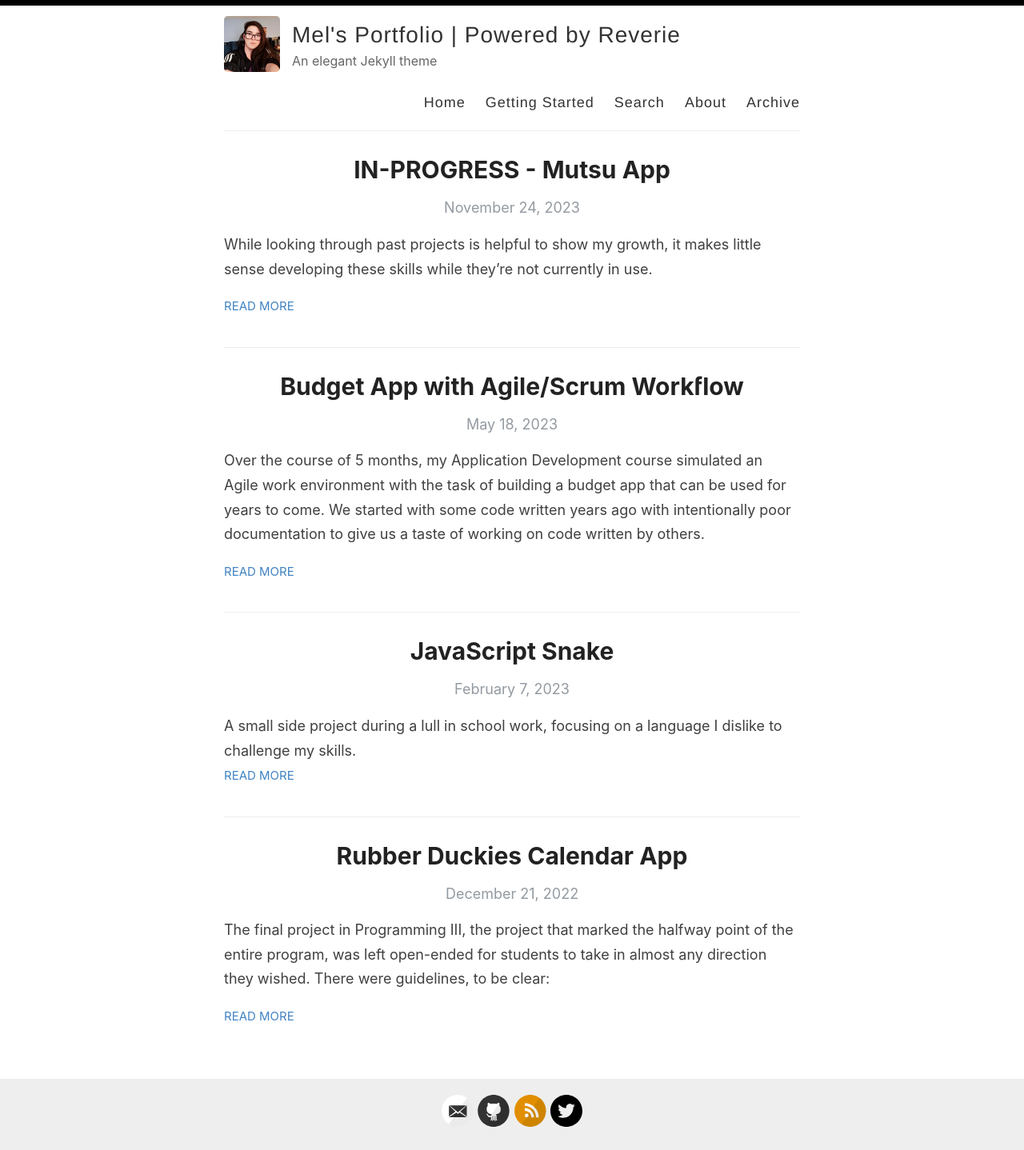
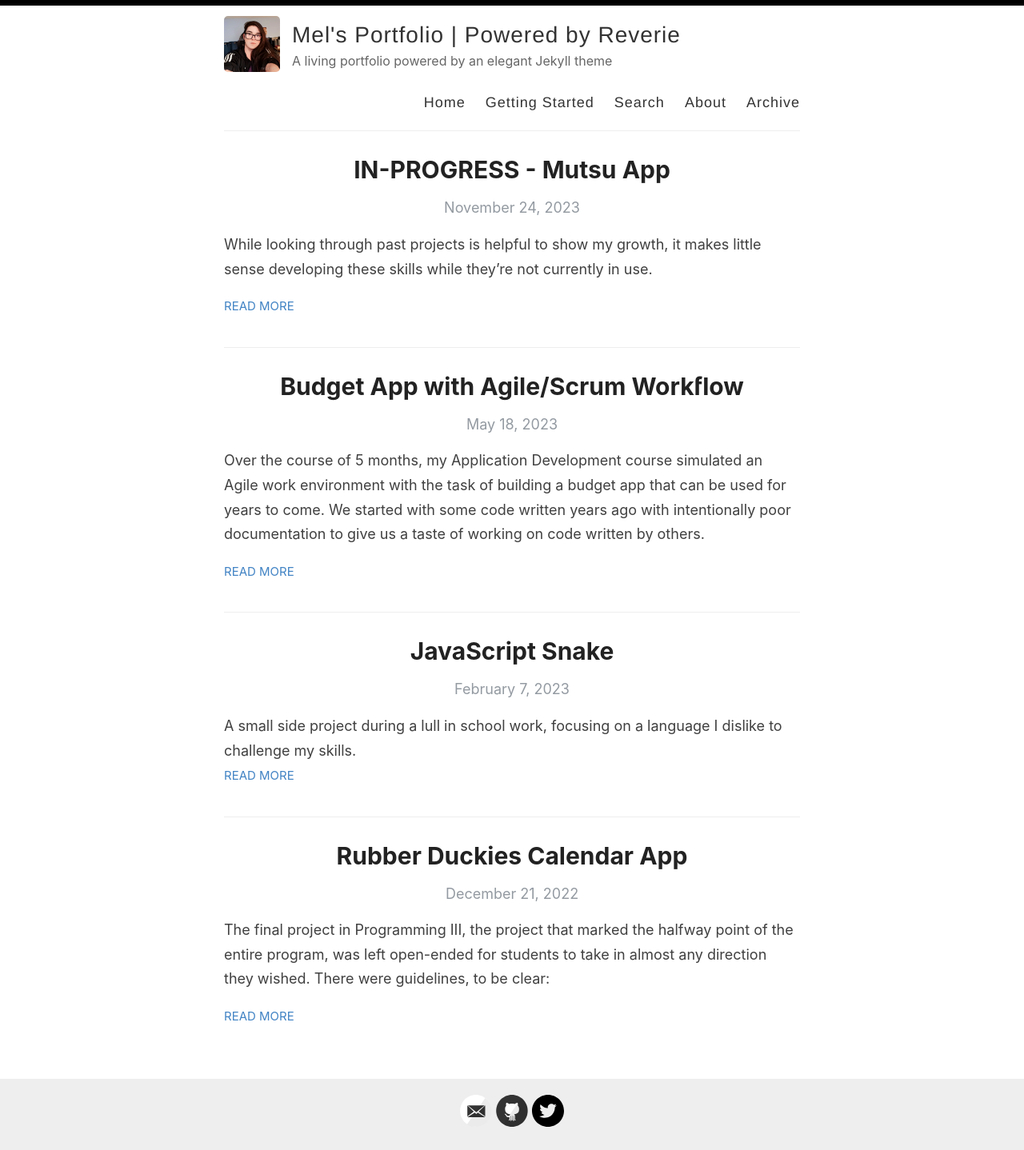
Before and after one commit to ClockWorkElementals/ClockWorkElementals.github.io, a Jekyll site: the page built from index.html, in a window 1280 px wide. Shown: the whole page at 80% size. Built offline with Jekyll 4.4.1, drawn with Linux system fonts in a browser that asks for light colours; the list of posts is cut into pages by our own code; some of the changed lines change nothing that is shown.

Commit message:
Update _config.yml

```diff
--- a/_config.yml
+++ b/_config.yml
@@ -9,7 +9,7 @@ name: Mel's Portfolio | Powered by Reverie
 author: Mel Hynes
 
 # Short bio or description (displayed in the header)
-description: An elegant Jekyll theme
+description: A living portfolio powered by an elegant Jekyll theme
 
 # URL of your avatar or profile pic (you could use your GitHub profile pic)
 avatar: /images/ClockWorkElementalsProfile.png
@@ -21,15 +21,14 @@ avatar: /images/ClockWorkElementalsProfile.png
 # Includes an icon in the footer for each username you enter
 footer-links:
   dribbble:
-  email: amit.d.merchant@gmail.com
+  email: hynesaiden02@gmail.com
   facebook:
   flickr:
-  github: amitmerchant1990/reverie
+  github: ClockWorkElementals
   instagram:
   linkedin:
   pinterest:
-  rss: rss
-  twitter: amit_merchant
+  twitter: ClockWorkEles
   stackoverflow:
   youtube: # channel/<your_long_string> or user/<user-name>
   googleplus: # anything in your profile username that comes after plus.google.com/
```
